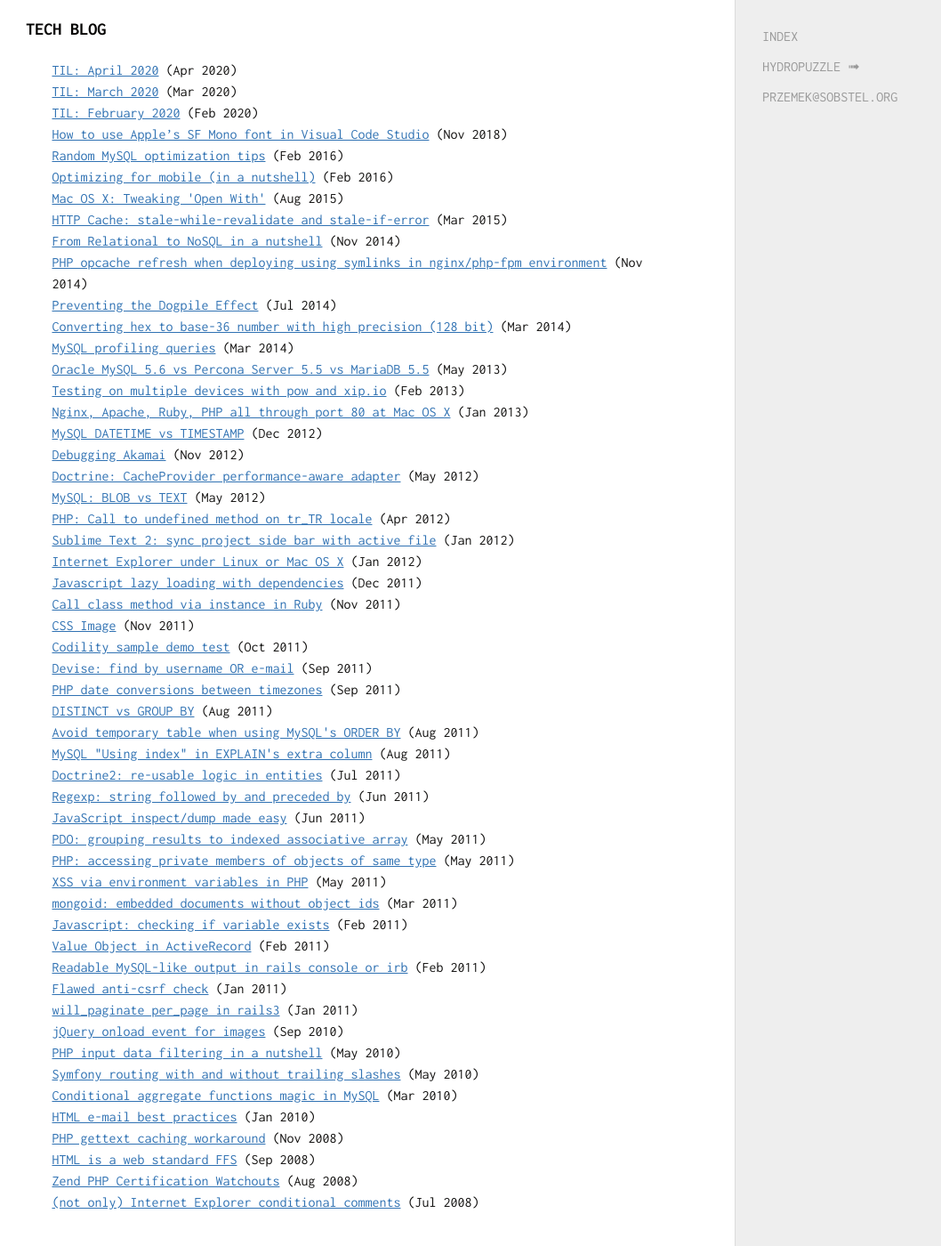
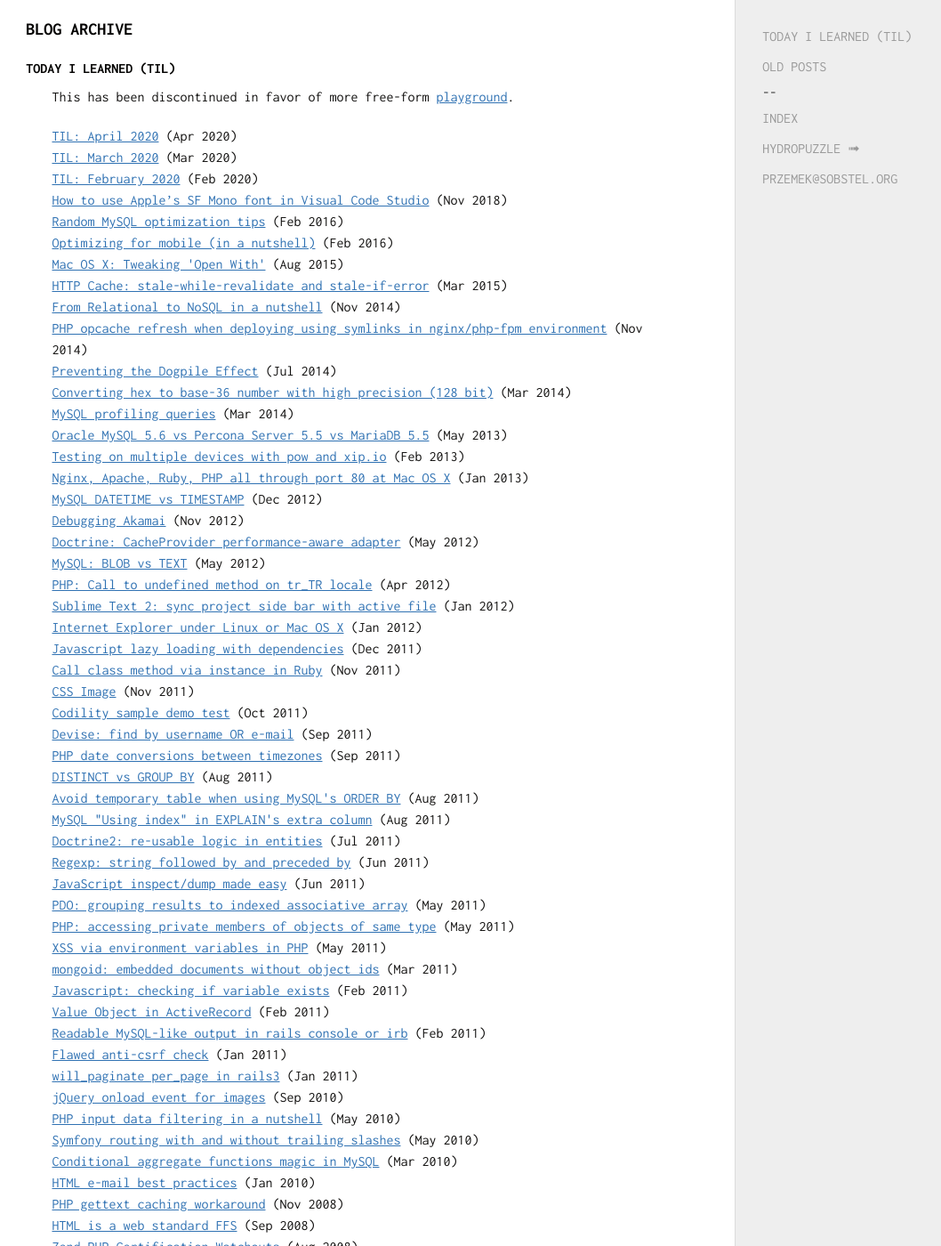
Before and after one commit to sobstel/sobstel.github.com, a Jekyll site: the page built from blog.html, in a window 1280 px wide and 1400 px high. Shown: the whole window at 89% size, without its empty margins (0-1058 px from the left). Built offline with Jekyll 4.4.1, drawn with Linux system fonts in a browser that asks for light colours; some of the changed text lies outside the part shown.

Commit message:
For every dark night there's a brighter day.

```diff
--- a/_data/gists.yml
+++ b/_data/gists.yml
@@ -1,4 +1,7 @@
 ---
+- title: Google page speed report 2018
+  url: https://gist.github.com/610af92a102fca1706dab95161d4aa45
+  date: '2020-05-07T11:28:05Z'
 - title: 'React Navigation (v4) sequential navigator '
   url: https://gist.github.com/515e8ece6e5e26d843c4f02c8bc42bff
   date: '2020-04-29T16:43:23Z'
--- a/blog.html
+++ b/blog.html
@@ -1,18 +1,32 @@
 ---
 layout: default
-title: Tech Blog
+title: Blog Archive
 ---
 
 <div class="mp" id="man">
   <div class="man-navigation" style="display:none">
+    <a href="#TODAY-I-LEARNED-TIL-">TODAY I LEARNED (TIL)</a>
+    <a href="#OLD-POSTS">OLD POSTS</a>
     <span>--</span>
     <a href="/">INDEX</a>
     <a href="/hydropuzzle/" target="_blank">HYDROPUZZLE &#x279f;</a>
     <a href="mailto:przemek@sobstel.org">PRZEMEK@SOBSTEL.ORG</a>
   </div>
 
-  <h1>Tech Blog</h1>
-<p>{% for post in site.posts %}
+  <h1>Blog Archive</h1>
+<h2 id="TODAY-I-LEARNED-TIL-">TODAY I LEARNED (TIL)</h2>
+
+<p>This has been discontinued in favor of more free-form <a href="http://github.com/sobstel/playground/">playground</a>.</p>
+
+<p>{% assign til_posts = site.posts | limit:3 %}
+{% for post in til_posts %}
+  <a href="{{ post.url }}">{{ post.title }}</a> ({{ post.date | date: "%b %Y" }})<br />
+{% endfor %}</p>
+
+<h2 id="OLD-POSTS">OLD POSTS</h2>
+
+<p>{% assign old_posts = site.posts | offset:3 %}
+{% for post in old_posts  %}
   <a href="{{ post.url }}">{{ post.title }}</a> ({{ post.date | date: "%b %Y" }})<br />
 {% endfor %}</p>
 
```
Also changed, not shown: _data/other_repos.yml (+12 -6 lines), index.html (+3 -5 lines), 2 other files.
